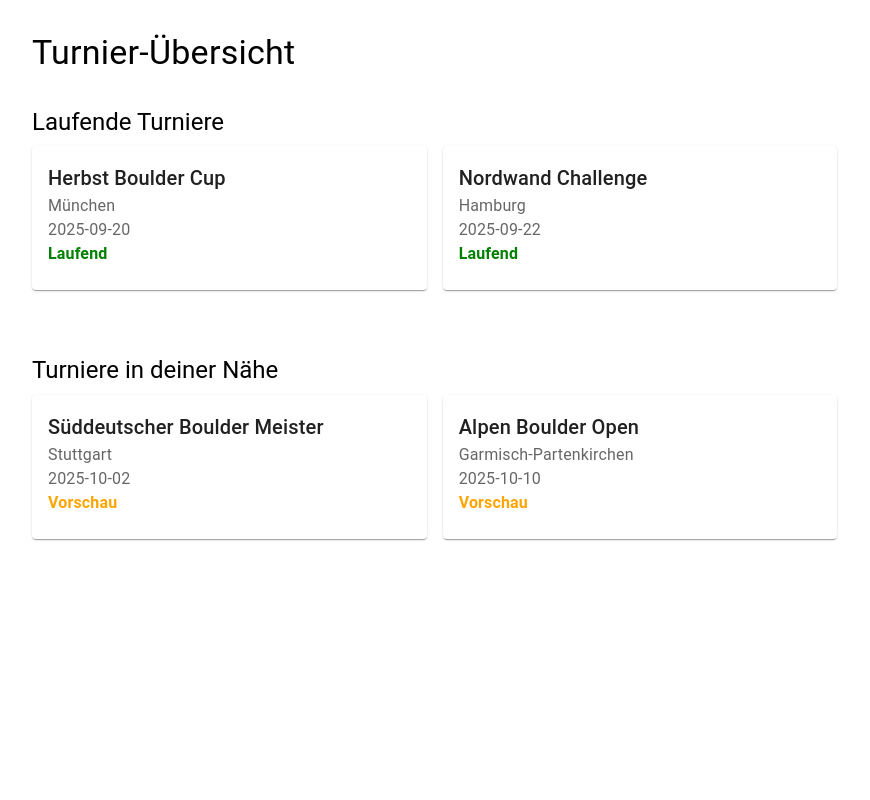
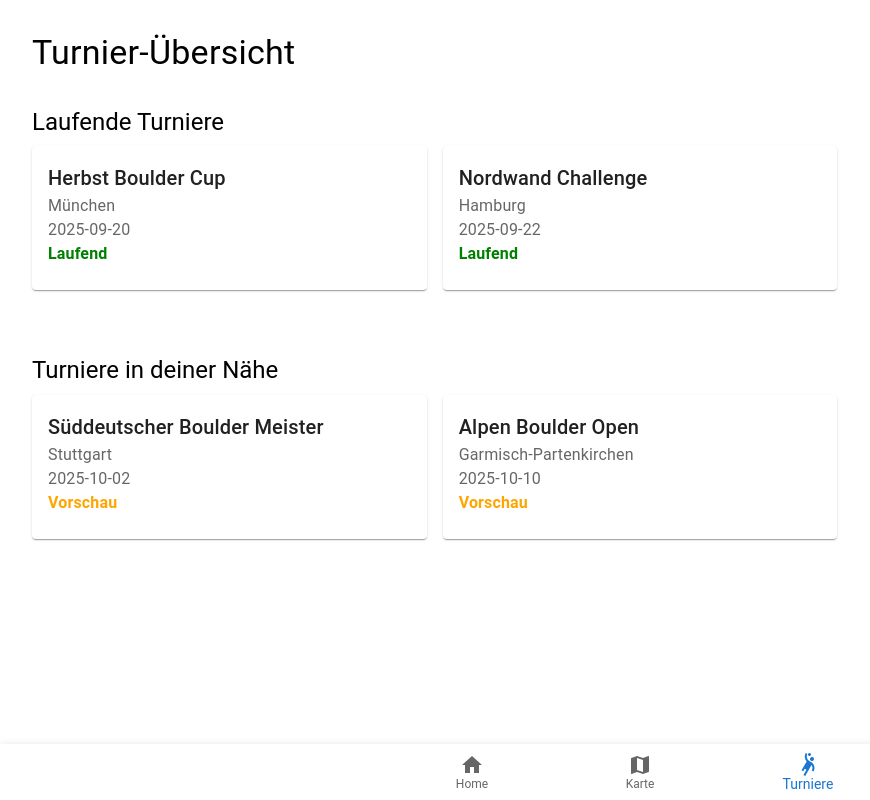
Before and after one commit to JonasFlachmann/ClimbingTurnamentAppPublic, a Next.js app: page /tournament-overview in a window 1280 px wide. Shown: the whole page, without its empty margins (0-870 px from the left). Built offline with nearby package versions, Linux system fonts and the light colour scheme.

Commit message:
Update tournament-overview.tsx

```diff
--- a/pages/tournament-overview.tsx
+++ b/pages/tournament-overview.tsx
@@ -1,5 +1,9 @@
 import React from "react";
-import { Card, CardContent, Typography, Grid, Box } from "@mui/material";
+import { Card, CardContent, Typography, Grid, Box, BottomNavigation, BottomNavigationAction, Paper } from "@mui/material";
+import HomeIcon from "@mui/icons-material/Home";
+import MapIcon from "@mui/icons-material/Map";
+import SportsHandballIcon from "@mui/icons-material/SportsHandball";
+import Link from "next/link";
 
 // Mock-Daten für Turniere
 const currentTournaments = [
@@ -56,8 +60,11 @@ const TournamentCard = ({ tournament }: { tournament: any }) => (
 );
 
 const TournamentOverview: React.FC = () => {
+  const [value, setValue] = React.useState(2);
+
   return (
-    <Box sx={{ padding: 3 }}>
+    <>
+      <Box sx={{ padding: 3, paddingBottom: 10 }}>
         <Typography variant="h4" gutterBottom>
           Turnier-Übersicht
         </Typography>
@@ -88,6 +95,38 @@ const TournamentOverview: React.FC = () => {
           </Grid>
         </Box>
       </Box>
+
+      {/* Footer Navigation */}
+      <Paper
+        sx={{ position: "fixed", bottom: 0, left: 0, right: 0 }}
+        elevation={3}
+      >
+        <BottomNavigation
+          showLabels
+          value={value}
+          onChange={(_, newValue) => setValue(newValue)}
+        >
+          <BottomNavigationAction
+            label="Home"
+            icon={<HomeIcon />}
+            component={Link}
+            href="/"
+          />
+          <BottomNavigationAction
+            label="Karte"
+            icon={<MapIcon />}
+            component={Link}
+            href="/map"
+          />
+          <BottomNavigationAction
+            label="Turniere"
+            icon={<SportsHandballIcon />}
+            component={Link}
+            href="/tournament-overview"
+          />
+        </BottomNavigation>
+      </Paper>
+    </>
   );
 };
 
```
Lines whose indentation alone changed are shown as unchanged.
